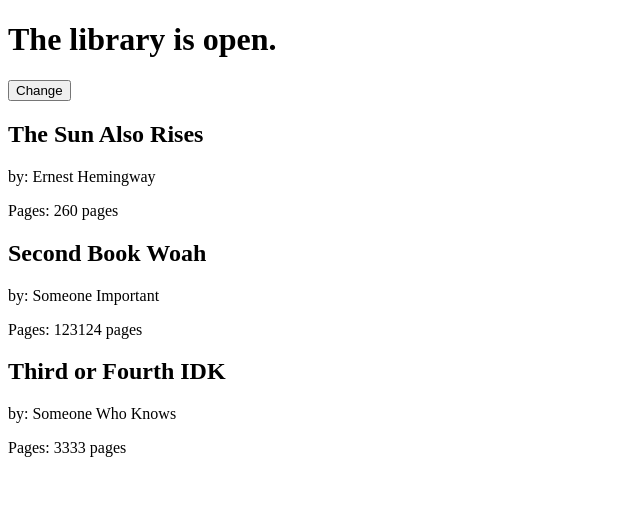
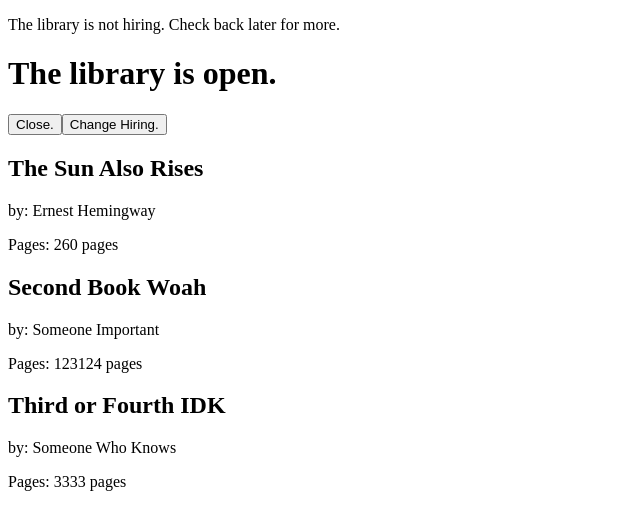
Before and after one commit to alicandev/learning_react, a React (Create React App) app: page / in a window 1280 px wide. Shown: the top 530 px of the page, without its empty margins (0-640 px from the left). Built offline with nearby package versions, Linux system fonts and the light colour scheme.

Commit message:
More on conditional rendering.

```diff
--- a/src/index.js
+++ b/src/index.js
@@ -3,49 +3,64 @@
 
 const ROOT = document.getElementById('root');
 
-let Book = ({ title, author, pages }) =>
+const Book = ({ title, author, pages }) =>
     <section>
-        <h2>{ title }</h2>
-        <p>by: { author }</p>
-        <p>Pages: { pages } pages</p>
+        <h2>{title}</h2>
+        <p>by: {author}</p>
+        <p>Pages: {pages} pages</p>
     </section>
+
+const Hiring = () =>
+    <div>
+        <p>The library is hiring. Go to www.library.com/jobs for more.</p>
+    </div>
+
+const NotHiring = () =>
+    <div>
+        <p>The library is not hiring. Check back later for more.</p>
+    </div>
 
 class Library extends React.Component {
     state = {
         open: true,
-        freeBookmark: true
+        freeBookmark: true,
+        hiring: false
     }
 
     toggleOpenClosed = () =>
-        this.setState(prevState => ({ open: !prevState.open }))
+        this.setState(prevState => ({open: !prevState.open}))
+
+    toggleHiring = () =>
+        this.setState(prevState => ({hiring: !prevState.hiring}))
 
     render() {
         console.log(this.state);
-        let { books } = this.props;
+        let {books} = this.props;
         return (
             <div>
-                <h1>The library is { this.state.open ? "open" : "closed" }.</h1>
-                <button onClick={ this.toggleOpenClosed }>Change</button>
+                { this.state.hiring ? <Hiring/> : <NotHiring/> }
+                <h1>The library is {this.state.open ? "open" : "closed"}.</h1>
+                <button onClick={this.toggleOpenClosed}>{this.state.open ? "Close." : "Open."}</button>
+                <button onClick={this.toggleHiring}>Change Hiring.</button>
                 { books.map(
                     (book, i) =>
                         <Book
-                            key={ i }
-                            title={ book.title }
-                            author={ book.author }
-                            pages={ book.pages }
-                        />
+                            key={i}
+                            title={book.title}
+                            author={book.author}
+                            pages={book.pages} />
                 ) }
             </div>
         );
     }
 }
 
-let bookList = [
+const bookList = [
     { "title": "The Sun Also Rises", "author": "Ernest Hemingway", "pages": 260 },
     { "title": "Second Book Woah", "author": "Someone Important", "pages": 123124 },
     { "title": "Third or Fourth IDK", "author": "Someone Who Knows", "pages": 3333 }
 ]
 
-let body = <Library books={ bookList }/>
+let body = <Library books={bookList}/>
 
 render(body, ROOT);
```
